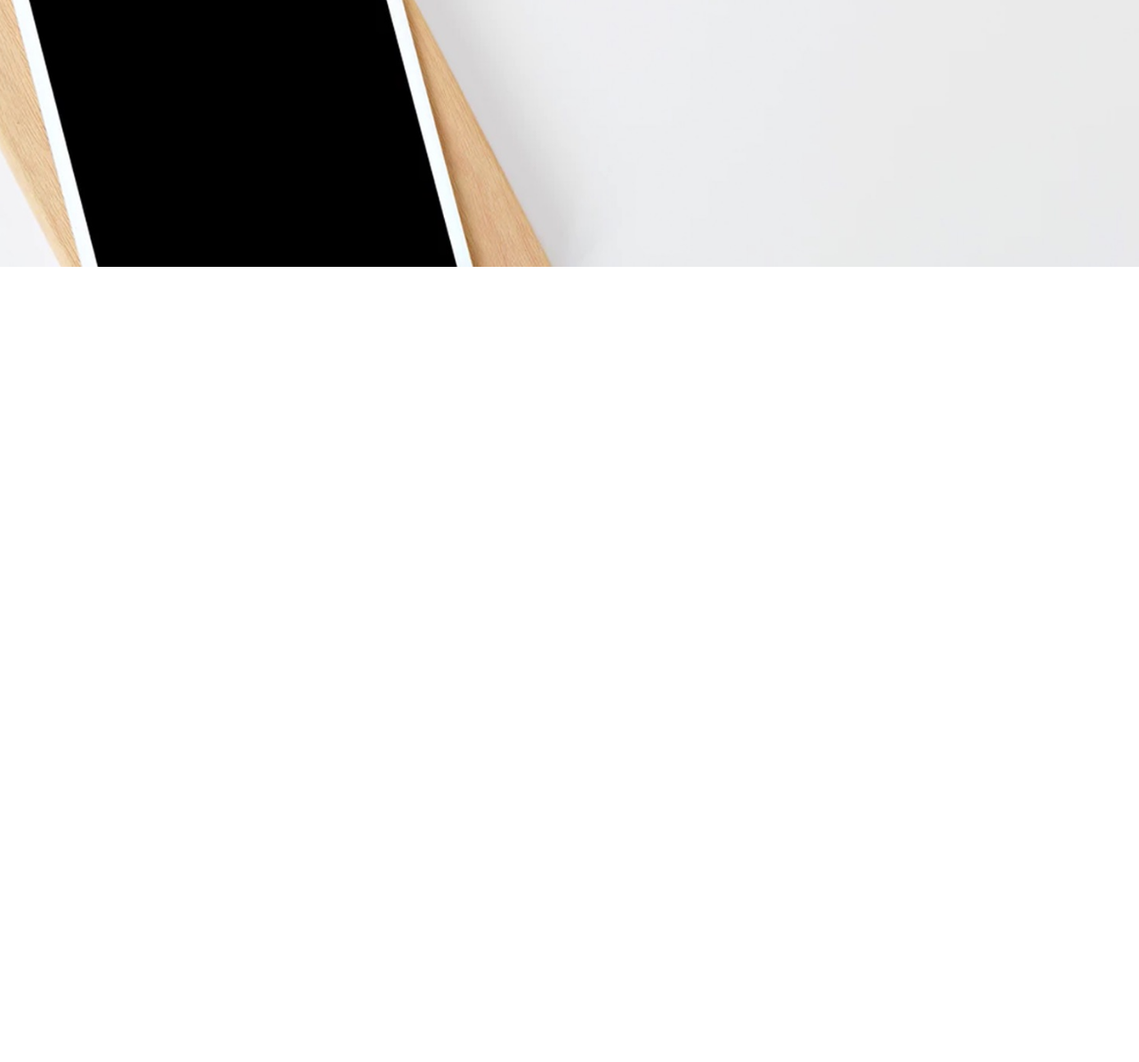
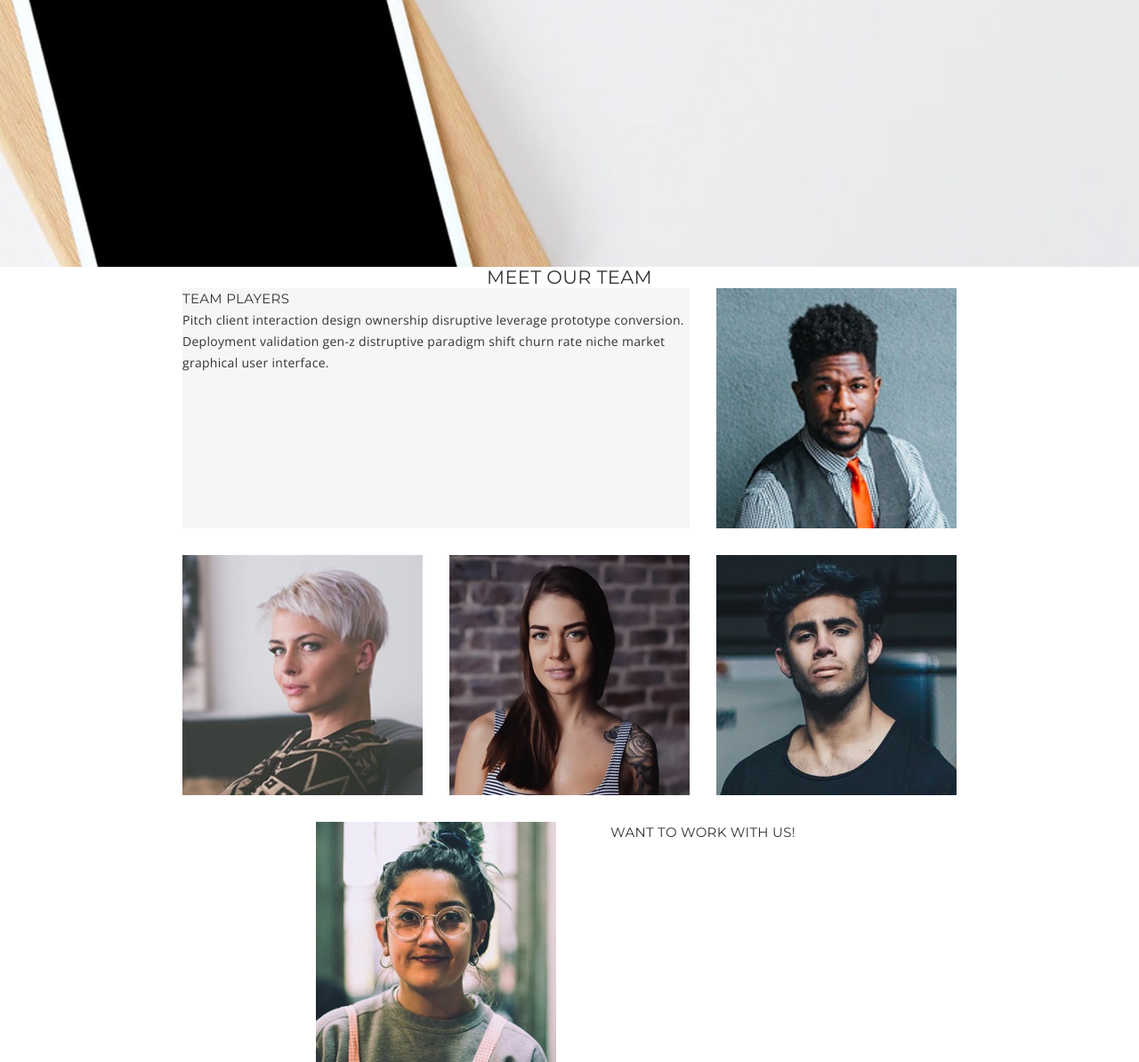
Before and after one commit to rebecca-romeo/creative-website, a plain HTML site: page index.html in a window 1280 px wide. Shown: the part 2550-3744 px from the top of the page at 89% size. Before the commit the page ends 2850 px from the top, so only its background shows below. Drawn offline with nearby package versions, Linux system fonts and the light colour scheme.

Commit message:
team section html and basic css structure - flex and spacing

```diff
--- a/index.html
+++ b/index.html
@@ -117,11 +117,31 @@
           </div>
         </li>
       </ul>
+    </section>
+
+    <section class="team wrapper">
+      <div class="line2"></div>
+      <h2>Meet our team</h2>
+
+      <ul class="teamUl">
+        <li class="teamTextContent">
+          <h4>Team players</h4>
+          <p>Pitch client interaction design ownership disruptive leverage prototype conversion. Deployment validation gen-z distruptive paradigm shift churn rate niche market graphical user interface.</p></li>
+        <li><img src="./assets/home-5.jpeg" alt=""></li>
+        <li><img src="./assets/home-6.jpeg" alt=""></li>
+        <li><img src="./assets/home-7.jpeg" alt=""></li>
+        <li><img src="./assets/home-8.jpeg" alt=""></li>
+        <li><img src="./assets/home-9.jpeg" alt=""></li>
+        <li class="workWithUs"><h4>Want to work with us!</h4></li>
+      </ul>
+
+
+
 
 
     </section>
 
-    <section></section>
+
     <section></section>
 
   </main>
--- a/styles/sass/partials/_global.scss
+++ b/styles/sass/partials/_global.scss
@@ -11,7 +11,7 @@ img {
   display: block;
 }
 
-h1, h3, ul, p {
+h1, h2, h3, h4, ul, p {
   margin: 0;
   padding: 0;
 }
--- a/styles/sass/partials/_typography.scss
+++ b/styles/sass/partials/_typography.scss
@@ -10,7 +10,6 @@ body {
   line-height: 2.4rem;
   text-align: center;
   letter-spacing: 0.03rem;
-  font-weight: 400;
   color: v.$black;
 }
 
@@ -20,8 +19,17 @@ h1 {
   letter-spacing: 0.09rem;
 }
 
+h2 {
+  font-weight: 400;
+}
+
 h3 {
   font-weight: 500;
+}
+
+h4 {
+  font-weight: 400;
+  font-size: 1.5rem;
 }
 
 button {
@@ -33,7 +41,7 @@ p {
   font-family: v.$openSans;
 }
 
-.headerNavContainer, h3 {
+.headerNavContainer, h2, h3, h4 {
   text-transform: uppercase;
 }
 
--- /dev/null
+++ b/styles/sass/partials/index/_teamSection.scss
@@ -0,0 +1,19 @@
+@use "../variables" as v;
+
+.teamUl {
+  display: flex;
+  justify-content: center;
+  flex-wrap: wrap;
+  gap: 3rem;
+  .teamTextContent {
+    width: calc( 540px + 3rem);
+    height: 270px;
+    text-align: left;
+    background-color: v.$white2;
+  }
+  .workWithUs {
+    width: 270px;
+    height: 270px;
+  }
+
+}
--- a/styles/sass/styles.scss
+++ b/styles/sass/styles.scss
@@ -10,3 +10,4 @@
 @use "./partials/index/brandingSection";
 @use "./partials/index/gallerySection";
 @use "./partials/index/servicesSection";
+@use "./partials/index/teamSection";
```
Also changed, not shown: styles/styles.css.
